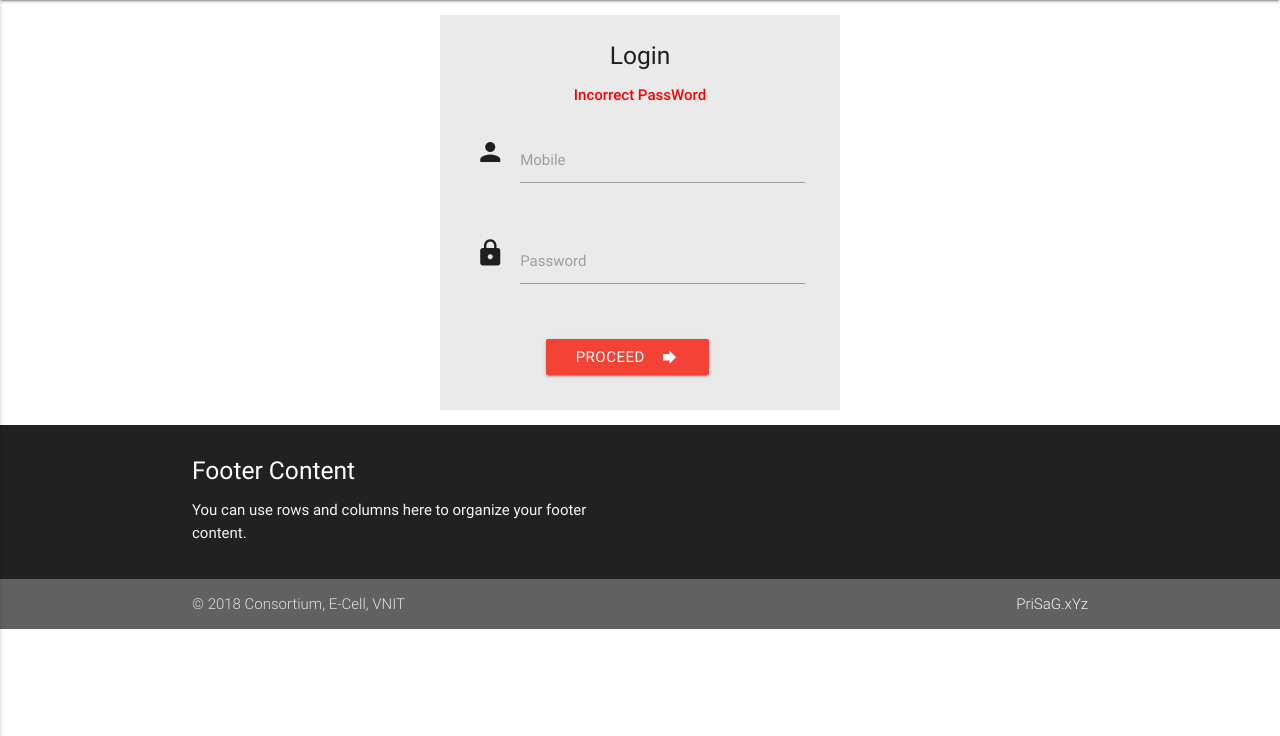
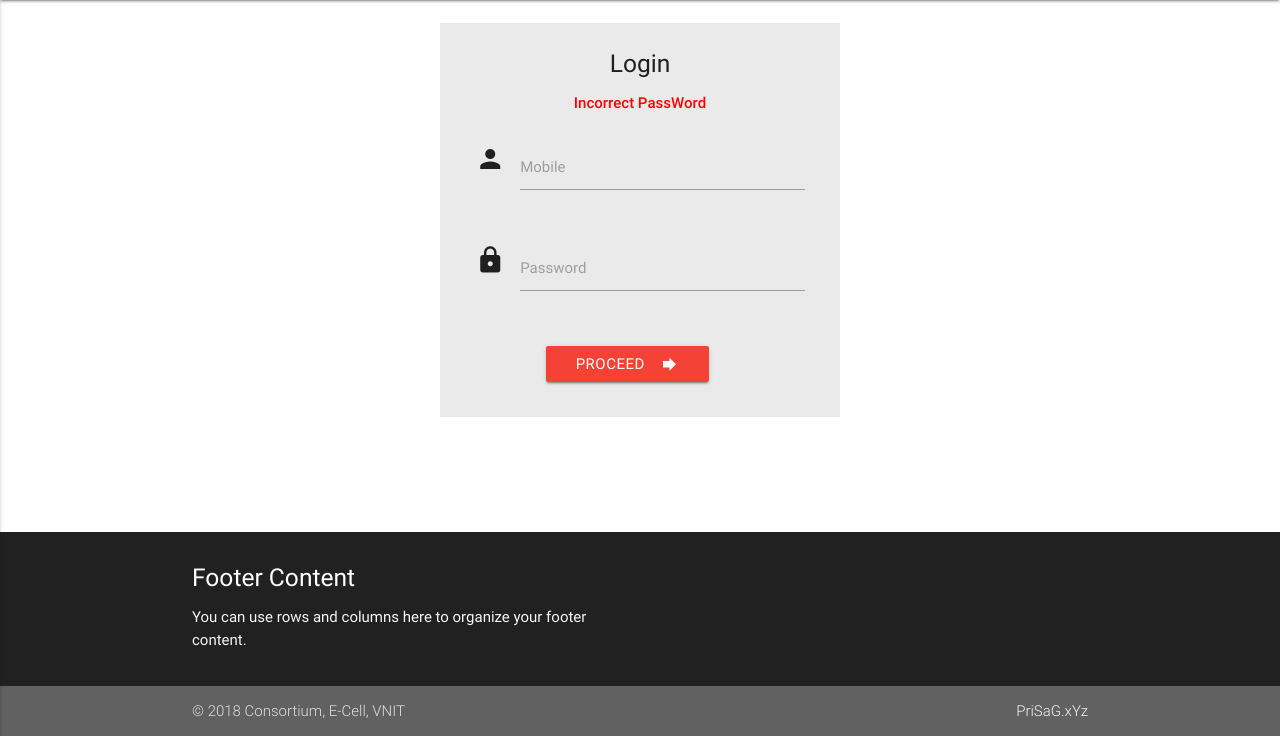
Before and after one commit to sagban/consopolling, a Django app: page /login_validate/ in a window 1280 px wide. Shown: the part 64-800 px from the top of the page. Run offline with Django 3.2, Linux system fonts and the light colour scheme; some libraries are stand-ins or nearby versions.

Commit message:
login page styling | footer fix

```diff
--- a/conso/polls/static/css/style.css
+++ b/conso/polls/static/css/style.css
@@ -19,8 +19,12 @@ p{
     padding-bottom: 1em;
 /*    padding-left: 0 !important;
     padding-right: 0 !important;*/
-    margin-top: 1em;
-    margin-bottom: 1em;
+    margin-top: 1.5em;
+    margin-bottom: 1.5em;
+    /*position: relative;
+    top: auto;
+    left: auto;
+    transform: translate(-50%, -50%);*/
 }
 
 @media (max-width: 500px) {
@@ -39,3 +43,10 @@ p{
 #login_form h5 {
     text-align: center;
 }
+
+footer {
+    position: fixed !important;
+    left:0 !important;
+    bottom:0 !important;
+    width: 100%;
+}
--- a/conso/polls/static/js/script.js
+++ b/conso/polls/static/js/script.js
@@ -1,13 +1,5 @@
 $(".button-collapse").sideNav();
 
 function validateForm() {
-    var num = document.forms["login_form"]["mobile"].value;
-    if (x == "") {
-        alert("Name must be filled out");
-        return false;
-    }
-    else if ((x < 7000000000) || (x > 9999999999))
-    {
-
-    }
+    /*needs to be updated*/
 }
```
Also changed, not shown: conso/db.sqlite3, 1 other file.
